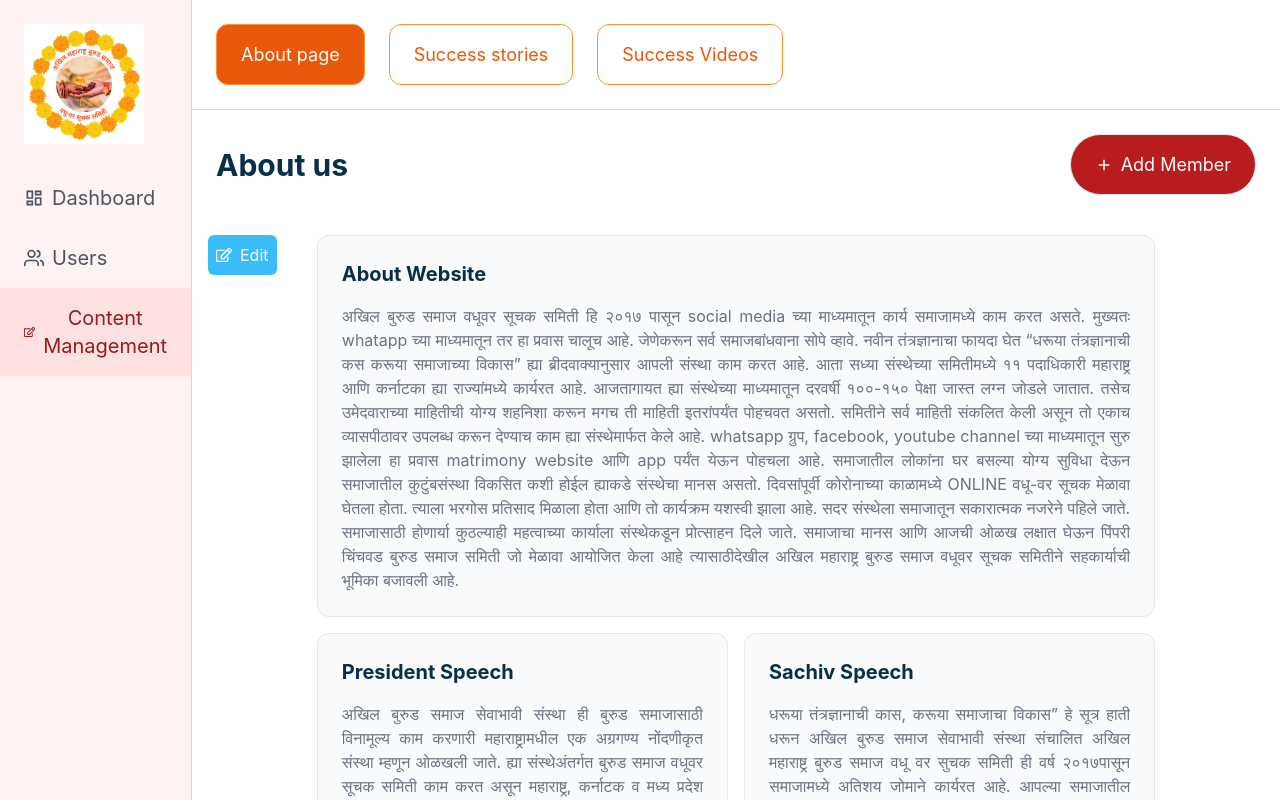
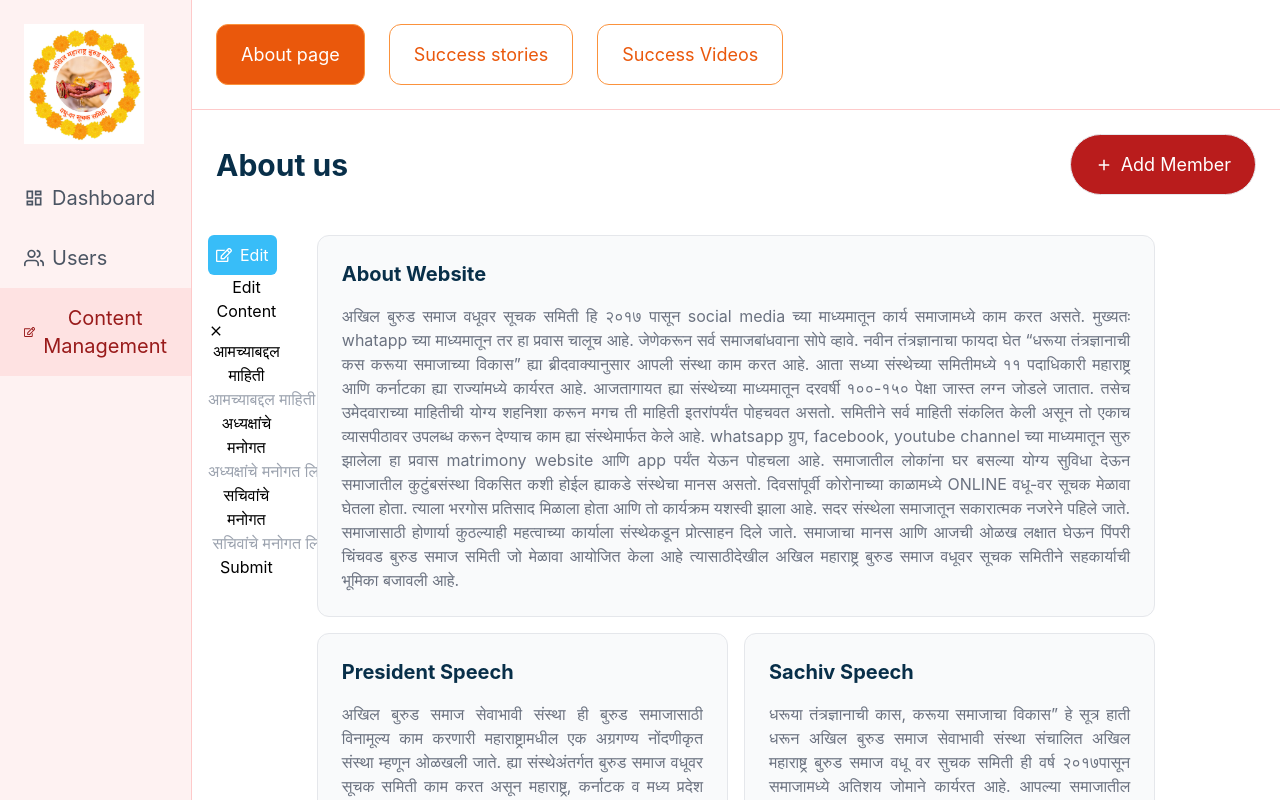
Before and after one commit to Increditex-Software-Solutions-Pvt-Ltd/new_BurudBandhan, a React (Create React App) app in the folder frontend/: page /admin in a window 1280 px wide. Both pictures are taken after a click on the element "Content Management". Shown: the top 800 px of the page. Built offline with nearby package versions, Linux system fonts and the light colour scheme.

Commit message:
added edit content in about us component

```diff
--- a/frontend/src/Components/Admin/EditAboutUs.jsx
+++ b/frontend/src/Components/Admin/EditAboutUs.jsx
@@ -1,6 +1,7 @@
 import React from 'react';
 import HeadingAndparagraph from './HeadingAndparagraph';
 import { FaRegEdit } from "react-icons/fa";
+import { MdClose } from "react-icons/md";
 
 
 const aboutWebsite = {
@@ -31,8 +32,44 @@ const EditAboutUs = () => {
                 <FaRegEdit />
                 <p>Edit</p>
             </div>
+
+            {/* edit modal */}
+            <div>
+                <div>
+                    <p>Edit Content</p>
+                    {/* close icon */}
+                    <MdClose />
+                </div>
+
+                {/* form */}
+                <div>
+                    <form>
+                        <div>
+                            <label>आमच्याबद्दल माहिती</label>
+                            <input type="text" placeholder='आमच्याबद्दल माहिती लिहा' />
+                        </div>
+
+                        <div>
+                            <label>अध्यक्षांचे मनोगत</label>
+                            <input type="text" placeholder="अध्यक्षांचे मनोगत लिहा" />
+                        </div>
+
+                        <div>
+                            <label> सचिवांचे मनोगत</label>
+                            <input type="text" placeholder=" सचिवांचे मनोगत लिहा" />
+                        </div>
+
+                        <div>
+                            <input type='submit' />
+                        </div>
+
+                    </form>
+                </div>
+
+            </div>
         </div>
 
+        {/* you can see all content here */}
         <div className='w-[80%] p-4 flex flex-col gap-4'>
             <div>
                 <HeadingAndparagraph content={aboutWebsite}  />
```
